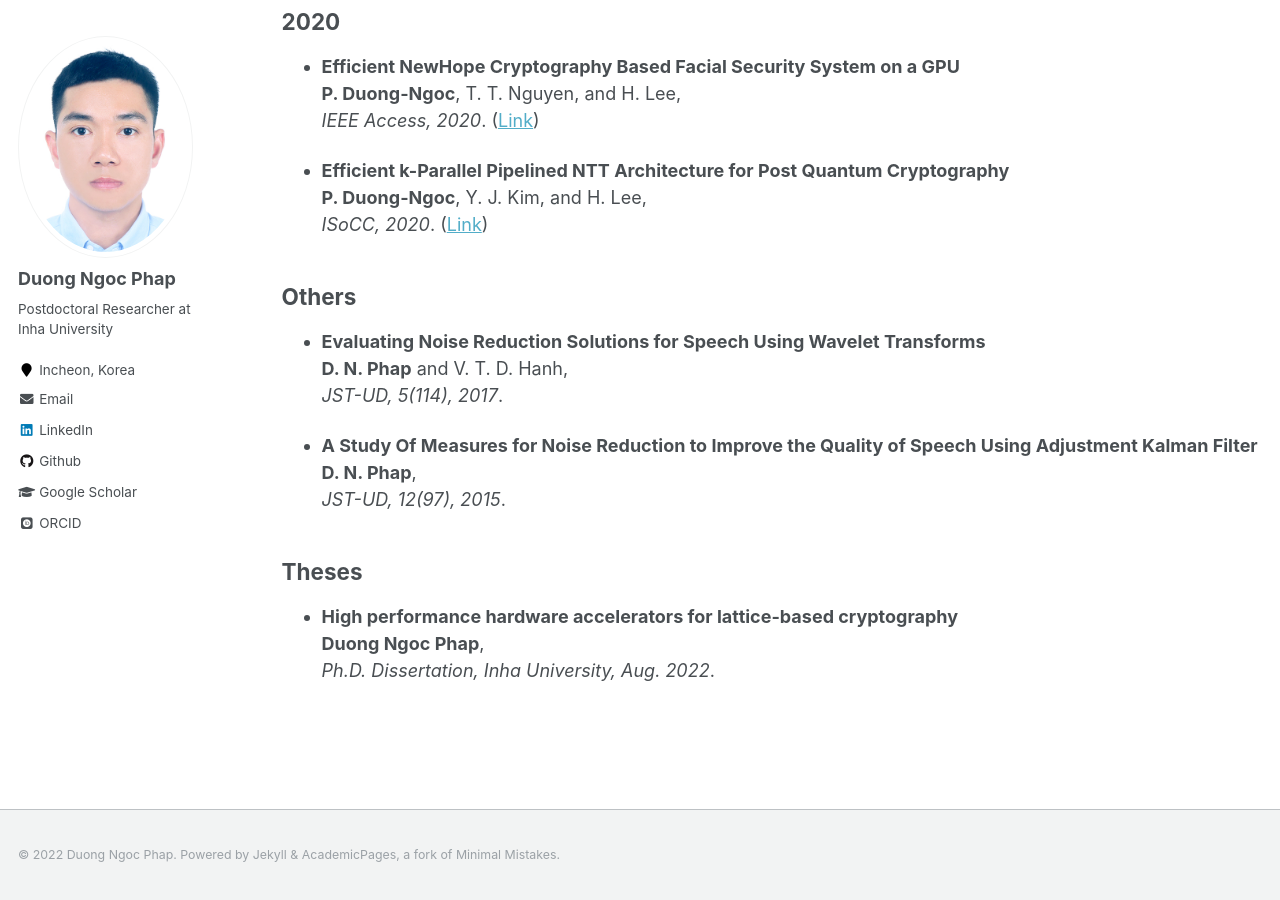
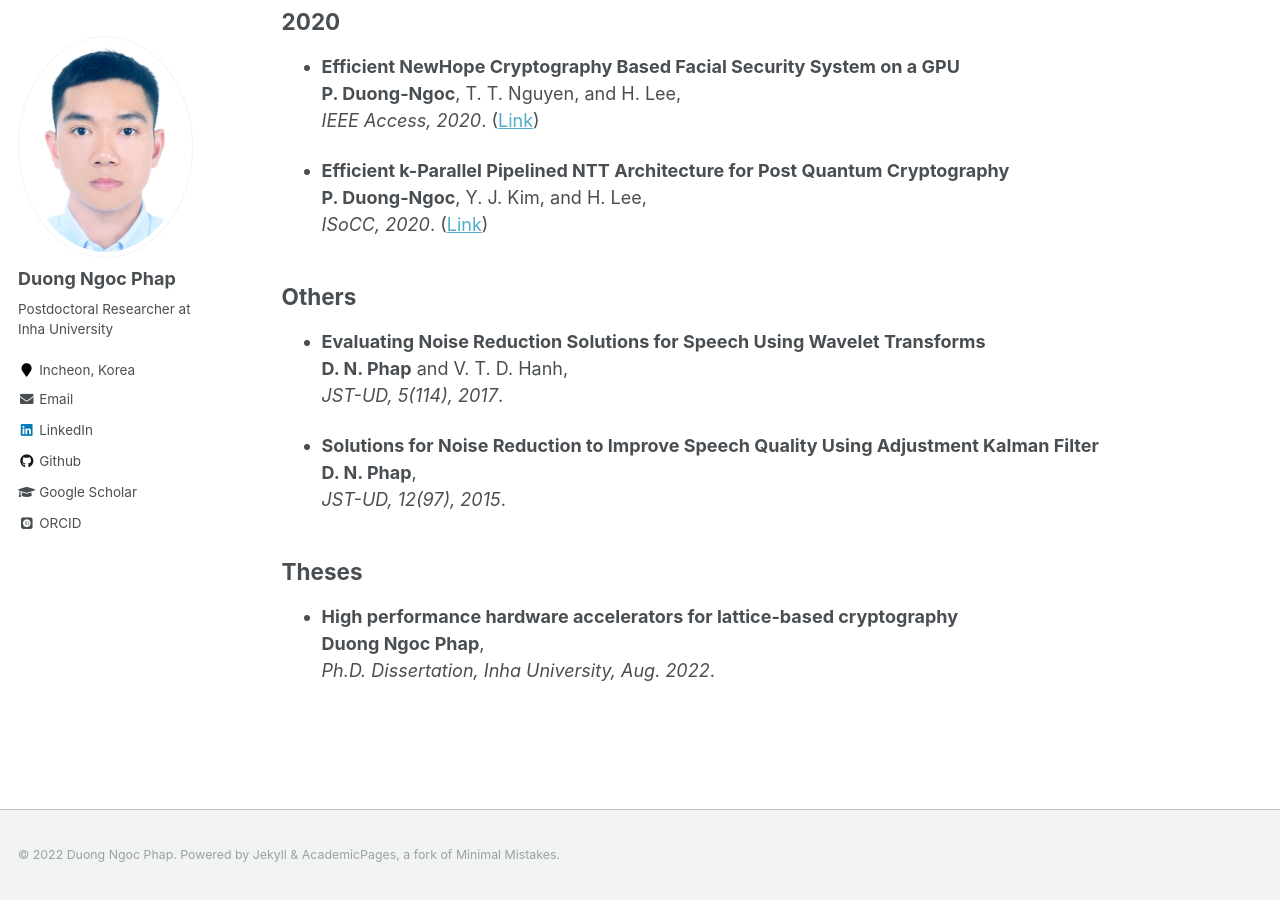
Before and after one commit to phapdn/phapdn.github.io, a Jekyll site: the page built from _pages/publications.md, in a window 1280 px wide and 900 px high, scrolled down 943 px. Built offline with Jekyll 4.4.1, drawn with Linux system fonts in a browser that asks for light colours; some web fonts are replaced.

Commit message:
Update publications.md

```diff
--- a/_pages/publications.md
+++ b/_pages/publications.md
@@ -49,7 +49,7 @@ author_profile: true
   **D. N. Phap** and V. T. D. Hanh,
   *JST-UD, 5(114), 2017*.
 
-* **A Study Of Measures for Noise Reduction to Improve the Quality of Speech Using Adjustment Kalman Filter**
+* **Solutions for Noise Reduction to Improve Speech Quality Using Adjustment Kalman Filter**
   **D. N. Phap**,
   *JST-UD, 12(97), 2015*.
 
```
